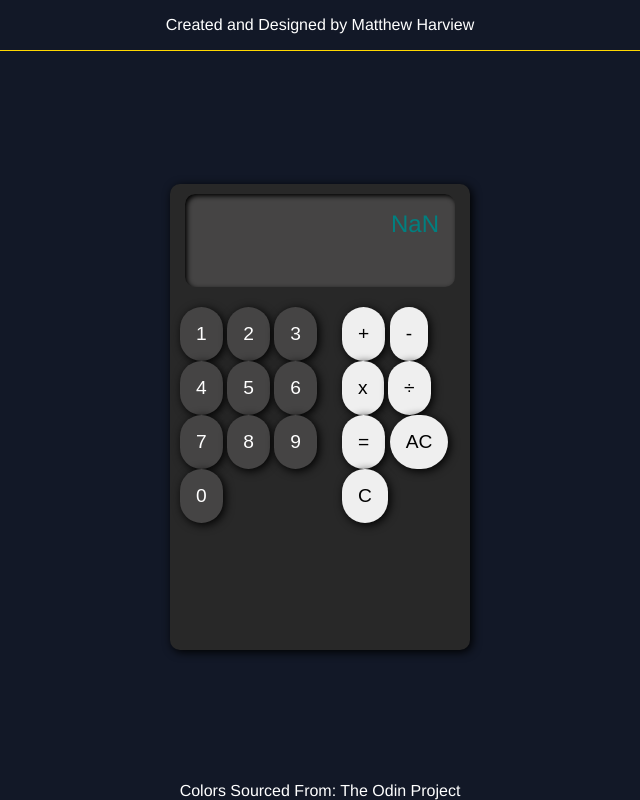
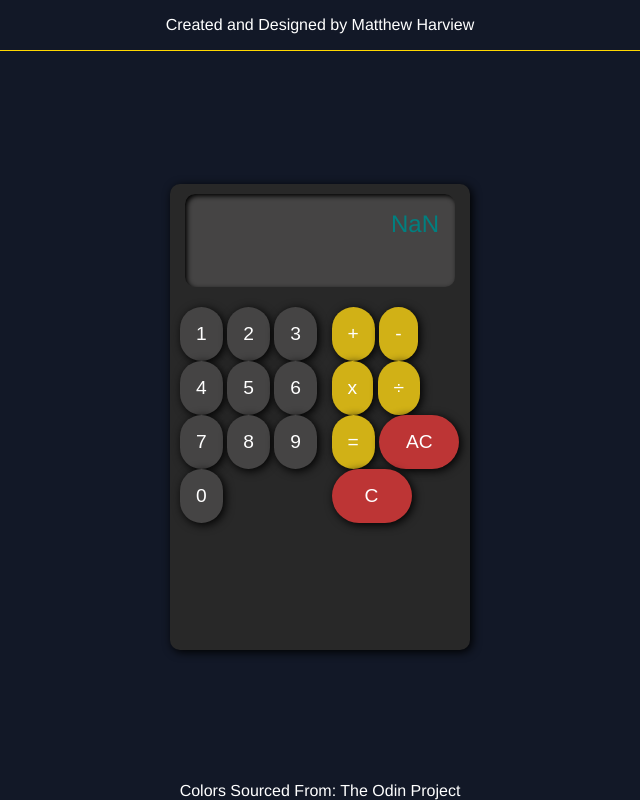
Before and after one commit to Long-Hold/odin-calculator, a plain HTML site: page index.html in a window 1280 px wide. Shown: the whole page, without its empty margins (320-960 px from the left). Drawn offline with Linux system fonts and the light colour scheme.

Commit message:
feat: Style operand buttons

```diff
--- a/styles.css
+++ b/styles.css
@@ -74,11 +74,21 @@ header {
     box-shadow: 2px 2px 10px black;
     border: none;
     font-size: larger;
+    color: white;
 }
 
-#numerical-buttons button {
-    color: white;
+.digit-button {
     background-color: var(--customLighterGray);
+}
+
+.operand {
+    background-color: rgb(209, 177, 22);
+}
+
+#operand-buttons #clear-memory,
+#operand-buttons #clear-digit {
+    background-color: rgb(189, 53, 53);
+    width: 5rem;
 }
 
 #calculator-buttons button:hover {
```
